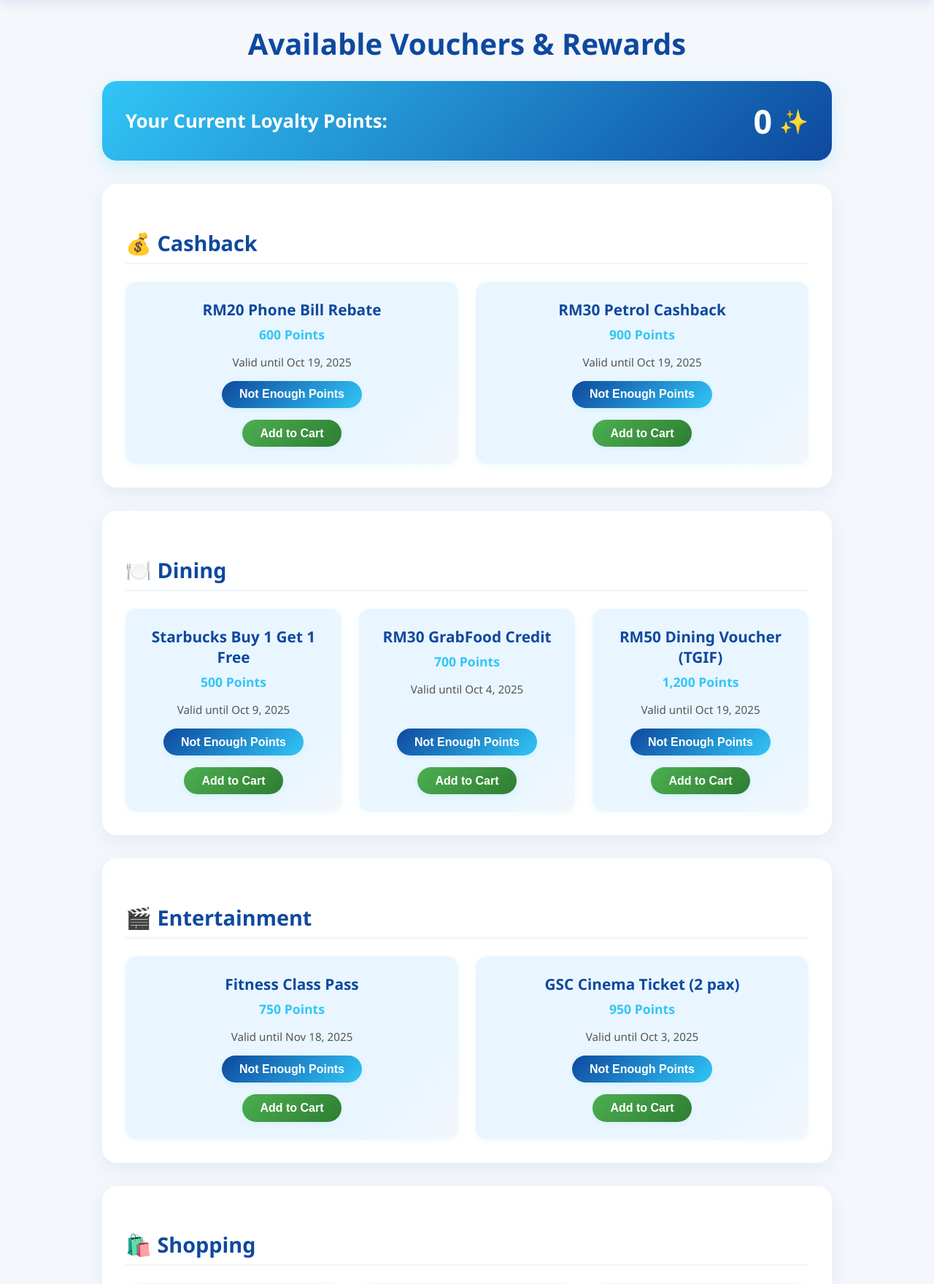
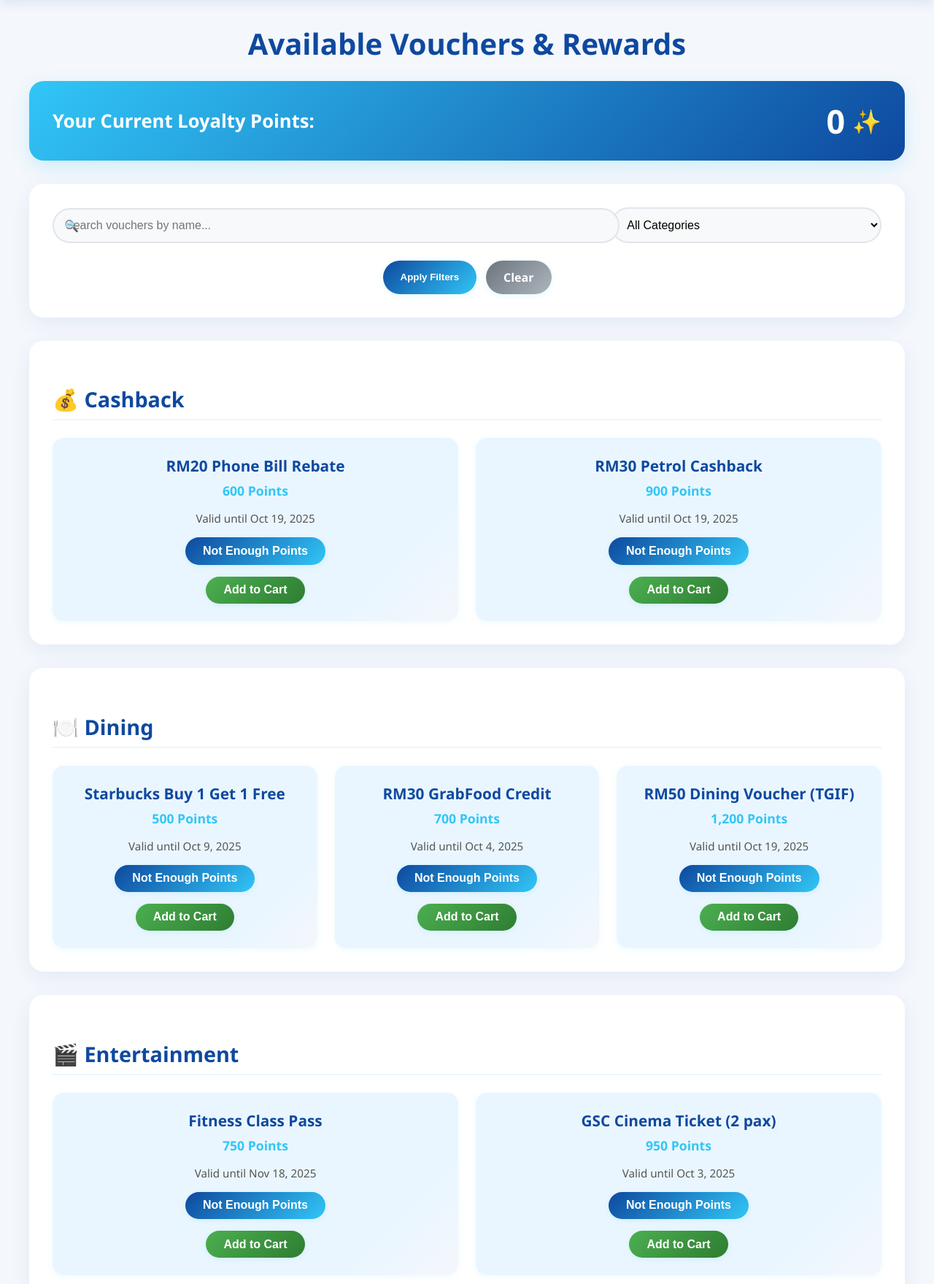
Before and after one commit to FarizRohizad/gift1bankvoucher, a PHP site: page /rewards.php in a window 1280 px wide. Shown: the part 75-1834 px from the top of the page at 73% size. Run offline with PHP 8.4, Linux system fonts and the light colour scheme; a user stored in the database is signed in; data comes from the database, SQL or seed files in the repository; some libraries are stand-ins or nearby versions.

Commit message:
Update rewards.php
Search by categories and name

```diff
--- a/rewards.php
+++ b/rewards.php
@@ -43,11 +43,52 @@ foreach ($_SESSION['cart'] as $item) {
     $cartItemCount += $item['quantity'];
 }
 
-// Fetch vouchers from database
+// Get search and filter parameters
+$search_query = isset($_GET['search']) ? trim($_GET['search']) : '';
+$category_filter = isset($_GET['category']) ? $_GET['category'] : '';
+
+// Build SQL query with filters
+$sql = "SELECT voucherID, name, expiredDate, cost, categoryName FROM Voucher WHERE expiredDate >= CURDATE()";
+
+// Add search filter if provided
+if (!empty($search_query)) {
+    $sql .= " AND name LIKE ?";
+}
+
+// Add category filter if provided
+if (!empty($category_filter) && $category_filter !== 'all') {
+    $sql .= " AND categoryName = ?";
+}
+
+$sql .= " ORDER BY categoryName, cost";
+
+// Prepare and execute the query
+$stmt = $conn->prepare($sql);
+
+if (!empty($search_query) && !empty($category_filter) && $category_filter !== 'all') {
+    $search_param = "%" . $search_query . "%";
+    $stmt->bind_param("ss", $search_param, $category_filter);
+} elseif (!empty($search_query)) {
+    $search_param = "%" . $search_query . "%";
+    $stmt->bind_param("s", $search_param);
+} elseif (!empty($category_filter) && $category_filter !== 'all') {
+    $stmt->bind_param("s", $category_filter);
+}
+
+$stmt->execute();
+$result = $stmt->get_result();
+
+// Get all available categories for the filter dropdown
+$categories_sql = "SELECT DISTINCT categoryName FROM Voucher WHERE expiredDate >= CURDATE() ORDER BY categoryName";
+$categories_result = $conn->query($categories_sql);
+$available_categories = [];
+if ($categories_result && $categories_result->num_rows > 0) {
+    while ($row = $categories_result->fetch_assoc()) {
+        $available_categories[] = $row['categoryName'];
+    }
+}
+
 $vouchers = [];
-$sql = "SELECT voucherID, name, expiredDate, cost, categoryName FROM Voucher WHERE expiredDate >= CURDATE() ORDER BY categoryName, cost";
-$result = $conn->query($sql);
-
 if ($result && $result->num_rows > 0) {
     while ($row = $result->fetch_assoc()) {
         $category = $row['categoryName'];
@@ -156,7 +197,7 @@ if ($_SERVER['REQUEST_METHOD'] === 'POST' && isset($_POST['voucher_id']) && isse
     }
 
     // Redirect to avoid form resubmission
-    header("Location: " . $_SERVER['PHP_SELF']);
+    header("Location: " . $_SERVER['PHP_SELF'] . (!empty($_GET) ? '?' . http_build_query($_GET) : ''));
     exit();
 }
 
@@ -226,7 +267,7 @@ if ($_SERVER['REQUEST_METHOD'] === 'POST' && isset($_POST['voucher_id']) && isse
             line-height: 1;
         }
         .container {
-            max-width: 1000px;
+            max-width: 1200px;
             margin: 2rem auto;
             padding: 0 2rem;
         }
@@ -263,6 +304,91 @@ if ($_SERVER['REQUEST_METHOD'] === 'POST' && isset($_POST['voucher_id']) && isse
             margin-left: 10px;
             font-size: 2rem;
         }
+
+        /* Search and Filter Section - Stacked Layout */
+        .search-filter-section {
+            background: #fff;
+            border-radius: 20px;
+            box-shadow: 0 8px 28px rgba(14,73,159,0.07);
+            padding: 2rem;
+            margin-bottom: 2rem;
+        }
+
+        .search-filter-row {
+            display: flex;
+            gap: 1.5rem;
+            align-items: end;
+            margin-bottom: 1.5rem;
+        }
+
+        .search-box {
+            flex: 2;
+            position: relative;
+        }
+
+        .filter-dropdown {
+            flex: 1;
+        }
+
+        .search-box input,
+        .filter-dropdown select {
+            width: 100%;
+            padding: 0.8rem 1rem;
+            border: 2px solid #e1e5eb;
+            border-radius: 50px;
+            font-size: 1rem;
+            background: #f8f9fa;
+            transition: all 0.3s;
+        }
+
+        .search-box input:focus,
+        .filter-dropdown select:focus {
+            outline: none;
+            border-color: #31c6f6;
+            background: white;
+            box-shadow: 0 0 0 3px rgba(49,198,246,0.1);
+        }
+
+        .search-icon {
+            position: absolute;
+            left: 1rem;
+            top: 50%;
+            transform: translateY(-50%);
+            color: #6c757d;
+        }
+
+        .filter-actions {
+            display: flex;
+            gap: 0.8rem;
+            justify-content: center;
+        }
+
+        .btn {
+            display: inline-block;
+            background: linear-gradient(135deg, #0e499f, #31c6f6);
+            color: white;
+            padding: 0.75rem 1.5rem;
+            border: none;
+            border-radius: 50px;
+            font-weight: 600;
+            text-decoration: none;
+            transition: background 0.3s, box-shadow 0.3s;
+            cursor: pointer;
+            box-shadow: 0 2px 8px rgba(49,198,246,0.13);
+        }
+        .btn:hover {
+            background: #31c6f6;
+            color: #0e499f;
+            box-shadow: 0 6px 18px rgba(14,73,159,0.13);
+        }
+        .btn-clear {
+            background: linear-gradient(135deg, #6c757d, #adb5bd);
+        }
+        .btn-clear:hover {
+            background: #adb5bd;
+            color: white;
+        }
+
         .category-section {
             background: #fff;
             border-radius: 20px;
@@ -318,24 +444,6 @@ if ($_SERVER['REQUEST_METHOD'] === 'POST' && isset($_POST['voucher_id']) && isse
             flex-grow: 1; /* Allows description to take up available space */
             margin-bottom: 1rem;
         }
-        .btn {
-            display: inline-block;
-            background: linear-gradient(135deg, #0e499f, #31c6f6);
-            color: white;
-            padding: 0.75rem 2rem;
-            border: none;
-            border-radius: 50px;
-            font-weight: 600;
-            text-decoration: none;
-            transition: background 0.3s, box-shadow 0.3s;
-            cursor: pointer;
-            box-shadow: 0 2px 8px rgba(49,198,246,0.13);
-        }
-        .btn:hover {
-            background: #31c6f6;
-            color: #0e499f;
-            box-shadow: 0 6px 18px rgba(14,73,159,0.13);
-        }
         .btn-redeem {
             padding: 0.6rem 1.5rem;
             font-size: 1rem;
@@ -387,6 +495,13 @@ if ($_SERVER['REQUEST_METHOD'] === 'POST' && isset($_POST['voucher_id']) && isse
             background: #ffbc00;
             color: #fff;
         }
+        .no-results {
+            text-align: center;
+            padding: 3rem;
+            color: #6c757d;
+            font-style: italic;
+        }
+
         @media(max-width: 768px) {
             .header {
                 flex-direction: column;
@@ -412,6 +527,13 @@ if ($_SERVER['REQUEST_METHOD'] === 'POST' && isset($_POST['voucher_id']) && isse
             .container {
                 padding: 0 1rem;
             }
+            .search-filter-row {
+                flex-direction: column;
+                gap: 1rem;
+            }
+            .search-box, .filter-dropdown {
+                width: 100%;
+            }
         }
     </style>
 </head>
@@ -436,6 +558,32 @@ if ($_SERVER['REQUEST_METHOD'] === 'POST' && isset($_POST['voucher_id']) && isse
         <div class="points-summary">
             <h2>Your Current Loyalty Points:</h2>
             <div class="points-balance" id="points-balance"><?php echo number_format($userPoints); ?></div>
+        </div>
+
+        <!-- Search and Filter Section -->
+        <div class="search-filter-section">
+            <form method="GET" action="" class="search-filter-form">
+                <div class="search-filter-row">
+                    <div class="search-box">
+                        <span class="search-icon">🔍</span>
+                        <input type="text" name="search" placeholder="Search vouchers by name..." value="<?php echo htmlspecialchars($search_query); ?>">
+                    </div>
+                    <div class="filter-dropdown">
+                        <select name="category">
+                            <option value="all" <?php echo ($category_filter === 'all' || empty($category_filter)) ? 'selected' : ''; ?>>All Categories</option>
+                            <?php foreach ($available_categories as $category): ?>
+                                <option value="<?php echo htmlspecialchars($category); ?>" <?php echo ($category_filter === $category) ? 'selected' : ''; ?>>
+                                    <?php echo htmlspecialchars($category); ?>
+                                </option>
+                            <?php endforeach; ?>
+                        </select>
+                    </div>
+                </div>
+                <div class="filter-actions">
+                    <button type="submit" class="btn">Apply Filters</button>
+                    <a href="rewards.php" class="btn btn-clear">Clear</a>
+                </div>
+            </form>
         </div>
 
         <?php if (!empty($vouchers)): ?>
@@ -497,8 +645,11 @@ if ($_SERVER['REQUEST_METHOD'] === 'POST' && isset($_POST['voucher_id']) && isse
             <?php endforeach; ?>
         <?php else: ?>
             <div class="category-section">
-                <h3 class="category-title">No Vouchers Available</h3>
-                <p>There are currently no vouchers available for redemption. Please check back later.</p>
+                <div class="no-results">
+                    <h3>No Vouchers Found</h3>
+                    <p>No vouchers match your search criteria. Try adjusting your filters or search term.</p>
+                    <a href="rewards.php" class="btn">View All Vouchers</a>
+                </div>
             </div>
         <?php endif; ?>
 
```
